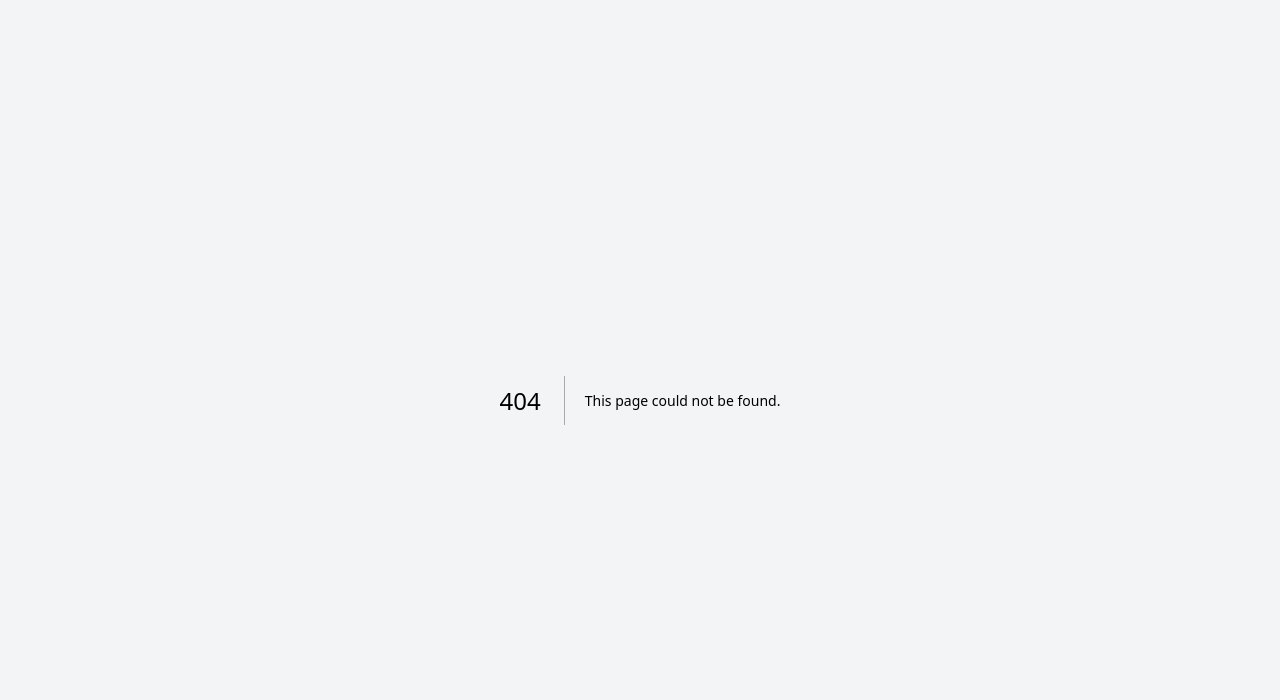
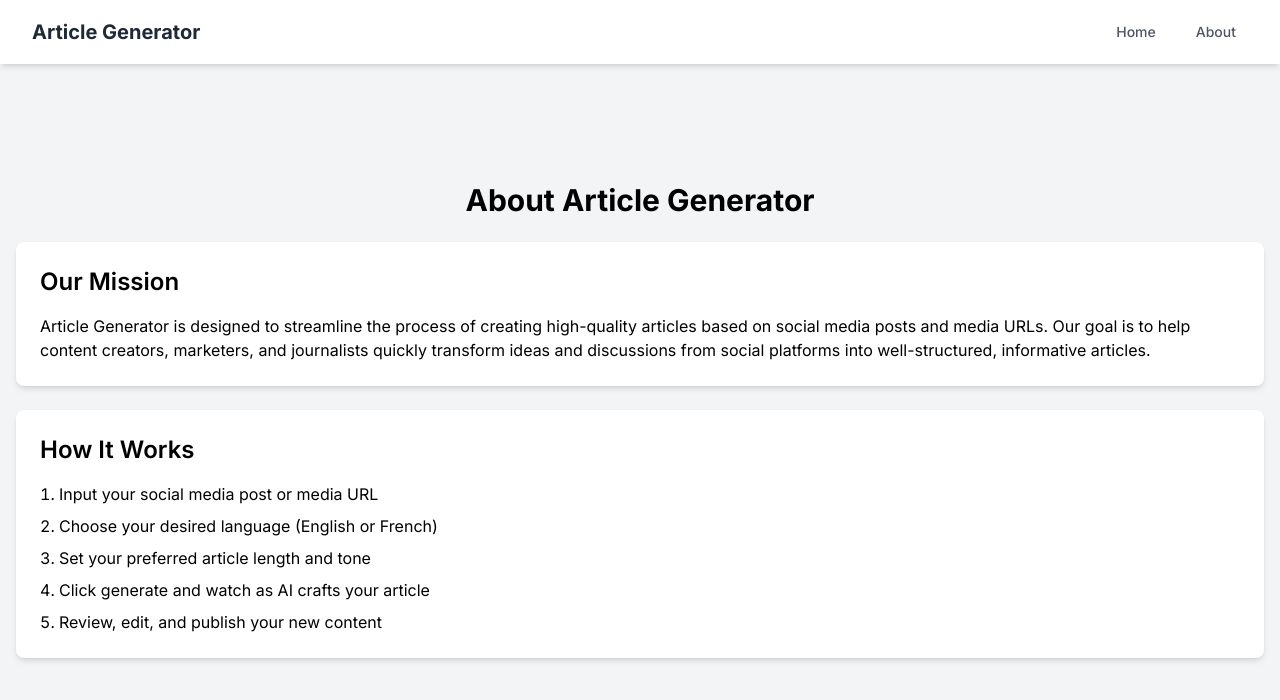
Before and after one commit to uditha/write-me, a Next.js app: page /about in a window 1280 px wide. Before the commit this address had no page. Shown: the top 700 px of the page. Built offline with nearby package versions, Linux system fonts and the light colour scheme.

Commit message:
Add Header Nav and About Page

```diff
--- /dev/null
+++ b/app/about/page.js
@@ -0,0 +1,73 @@
+import React from 'react';
+
+const Card = ({ children, className }) => (
+  <div className={`bg-white shadow-md rounded-lg p-6 ${className}`}>
+    {children}
+  </div>
+);
+
+const CardHeader = ({ children }) => (
+  <div className="mb-4">
+    {children}
+  </div>
+);
+
+const CardContent = ({ children }) => (
+  <div>
+    {children}
+  </div>
+);
+
+const AboutPage = () => {
+  return (
+    <div className="container mx-auto px-4 py-8">
+      <h1 className="text-3xl font-bold mb-6 text-center">About Article Generator</h1>
+
+      <Card className="mb-6">
+        <CardHeader>
+          <h2 className="text-2xl font-semibold">Our Mission</h2>
+        </CardHeader>
+        <CardContent>
+          <p>Article Generator is designed to streamline the process of creating high-quality articles based on social media posts and media URLs. Our goal is to help content creators, marketers, and journalists quickly transform ideas and discussions from social platforms into well-structured, informative articles.</p>
+        </CardContent>
+      </Card>
+
+      <Card className="mb-6">
+        <CardHeader>
+          <h2 className="text-2xl font-semibold">How It Works</h2>
+        </CardHeader>
+        <CardContent>
+          <ol className="list-decimal list-inside space-y-2">
+            <li>Input your social media post or media URL</li>
+            <li>Choose your desired language (English or French)</li>
+            <li>Set your preferred article length and tone</li>
+            <li>Click generate and watch as AI crafts your article</li>
+            <li>Review, edit, and publish your new content</li>
+          </ol>
+        </CardContent>
+      </Card>
+
+      {/* <Card className="mb-6">
+        <CardHeader>
+          <h2 className="text-2xl font-semibold">About the Creator</h2>
+        </CardHeader>
+        <CardContent>
+          <p>Article Generator was created by Uditha Tennakoon, a passionate developer dedicated to making content creation more efficient and accessible. With a background in AI and natural language processing, Uditha aims to bridge the gap between social media engagement and long-form content.</p>
+        </CardContent>
+      </Card>
+
+      <Card>
+        <CardHeader>
+          <h2 className="text-2xl font-semibold">Contact Us</h2>
+        </CardHeader>
+        <CardContent>
+          <p>Have questions or feedback? We'd love to hear from you!</p>
+          <p className="mt-2">Email: <a href="mailto:contact@articlegenerator.com" className="text-blue-600 hover:underline">contact@articlegenerator.com</a></p>
+          <p>Twitter: <a href="https://twitter.com/articlegenerator" target="_blank" rel="noopener noreferrer" className="text-blue-600 hover:underline">@articlegenerator</a></p>
+        </CardContent>
+      </Card> */}
+    </div>
+  );
+};
+
+export default AboutPage;
--- a/app/layout.js
+++ b/app/layout.js
@@ -1,17 +1,46 @@
 import { Inter } from "next/font/google";
+import Link from "next/link";
 import "./globals.css";
 
 const inter = Inter({ subsets: ["latin"] });
 
 export const metadata = {
-  title: "Create Next App",
-  description: "Generated by create next app",
+  title: "Article Generator by Uditha Tennakoon",
+  description: "Generate articles in English and French based on social media posts and media URLs.",
 };
 
 export default function RootLayout({ children }) {
   return (
     <html lang="en">
-      <body className={`${inter.className} flex flex-col items-center justify-center min-h-screen bg-gray-100`}>{children}</body>
+      <body className={inter.className}>
+        <nav className="fixed top-0 left-0 right-0 bg-white shadow-md z-10">
+          <div className="max-w-7xl mx-auto px-4 sm:px-6 lg:px-8">
+            <div className="flex items-center justify-between h-16">
+              <div className="flex-shrink-0">
+                <Link href="/" className="text-xl font-bold text-gray-800">
+                  Article Generator
+                </Link>
+              </div>
+              <div className="hidden md:block">
+                <div className="ml-10 flex items-baseline space-x-4">
+                  <Link href="/" className="text-gray-600 hover:text-gray-900 px-3 py-2 rounded-md text-sm font-medium">
+                    Home
+                  </Link>
+                  {/* <Link href="/generate" className="text-gray-600 hover:text-gray-900 px-3 py-2 rounded-md text-sm font-medium">
+                    Generate
+                  </Link> */}
+                  <Link href="/about" className="text-gray-600 hover:text-gray-900 px-3 py-2 rounded-md text-sm font-medium">
+                    About
+                  </Link>
+                </div>
+              </div>
+            </div>
+          </div>
+        </nav>
+        <main className="pt-16 flex flex-col items-center justify-center min-h-screen bg-gray-100">
+          {children}
+        </main>
+      </body>
     </html>
   );
 }
```
Also changed, not shown: 1 other file (tests, documents, lock files or other folders).
